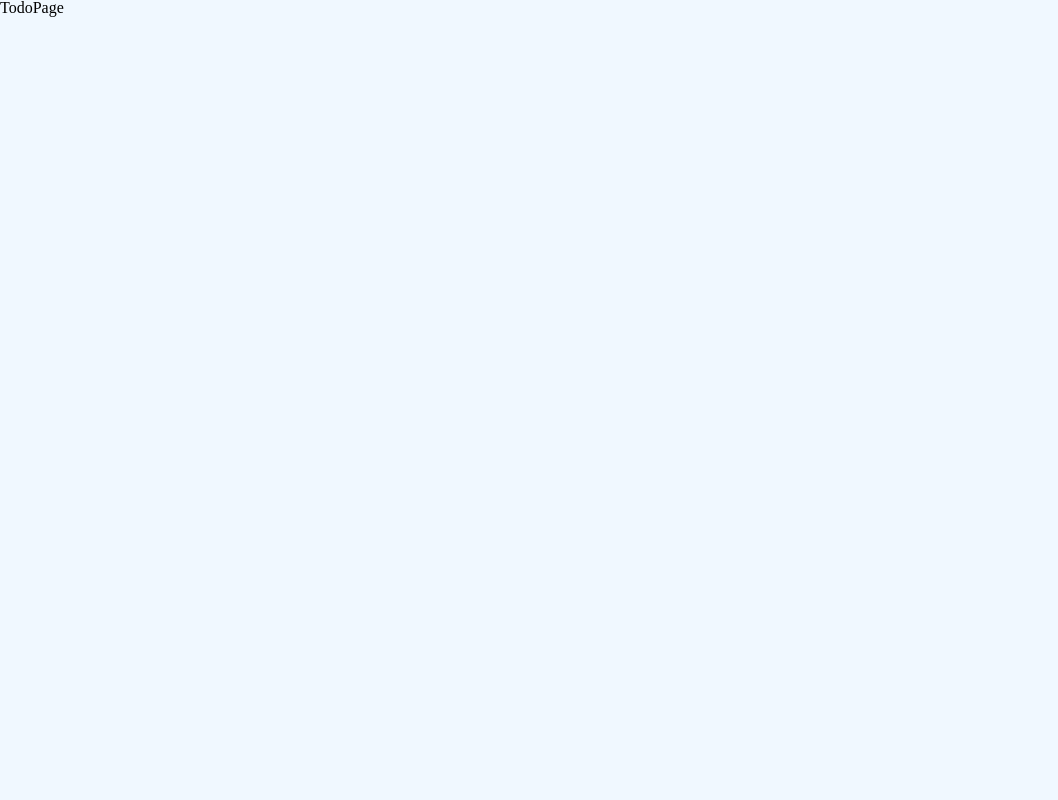
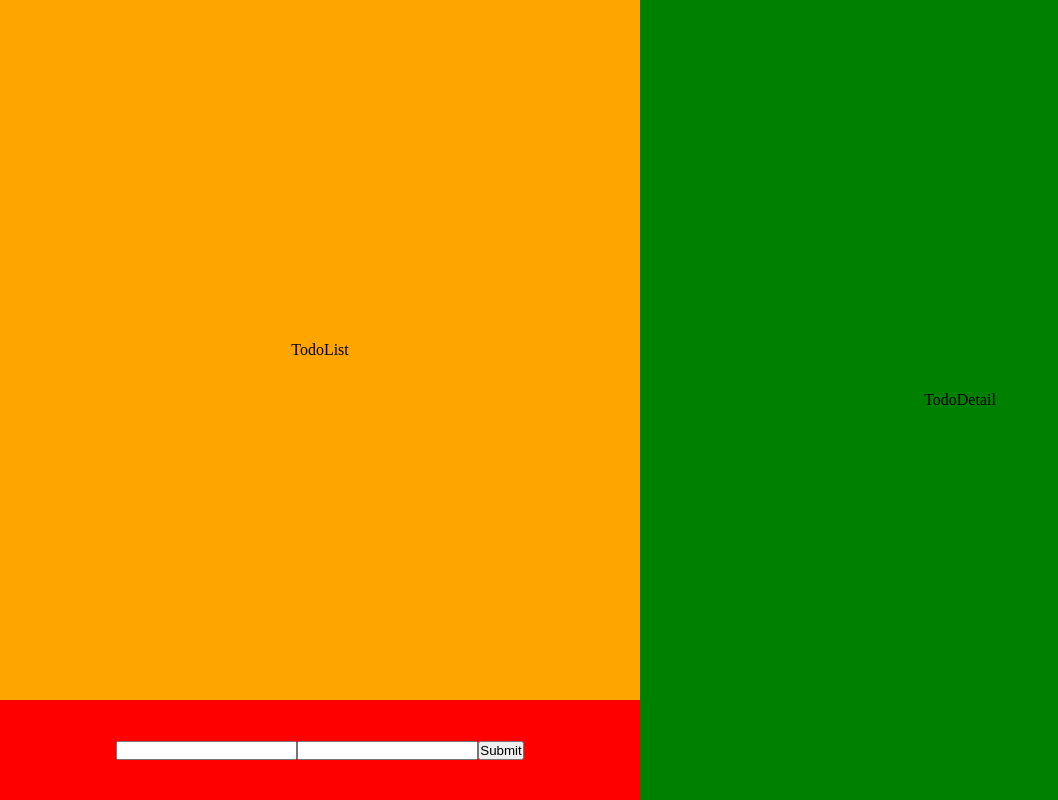
Before and after one commit to JongHoonSon/JH-Todo, a React (Create React App) app: page /todo in a window 1280 px wide. Shown: the whole page, without its empty margins (0-1058 px from the left). Built offline with nearby package versions, Linux system fonts and the light colour scheme.

Commit message:
Feat: Todo 폼 구현

```diff
--- /dev/null
+++ b/src/components/todo/TodoDetail.tsx
@@ -0,0 +1,15 @@
+import styled from "styled-components";
+
+export const TodoDetail = () => {
+  return <Container>TodoDetail</Container>;
+};
+
+const Container = styled.div`
+  width: 100%;
+  height: 100%;
+  margin: auto;
+  display: flex;
+  justify-content: center;
+  align-items: center;
+  background-color: green;
+`;
--- /dev/null
+++ b/src/components/todo/TodoForm.tsx
@@ -0,0 +1,49 @@
+import styled from "styled-components";
+import { useState } from "react";
+import axios from "axios";
+import { CREATE_TODO } from "./../../constants/api";
+
+export const TodoForm = () => {
+  const [todoTitle, setTodoTitle] = useState<string>("");
+  const [todoContent, setTodoContent] = useState<string>("");
+
+  const handleFormSubmit = (e: any) => {
+    e.preventDefault();
+
+    axios.post(
+      CREATE_TODO,
+      { title: todoTitle, content: todoContent },
+      {
+        headers: {
+          Authorization: window.localStorage.getItem("jwt"),
+        },
+      }
+    );
+  };
+
+  return (
+    <Container>
+      <form onSubmit={handleFormSubmit}>
+        <input
+          value={todoTitle}
+          onChange={(e) => setTodoTitle(e.target.value)}
+        />
+        <input
+          value={todoContent}
+          onChange={(e) => setTodoContent(e.target.value)}
+        />
+        <input type="submit" />
+      </form>
+    </Container>
+  );
+};
+
+const Container = styled.div`
+  width: 100%;
+  height: 100px;
+  margin: auto;
+  display: flex;
+  justify-content: center;
+  align-items: center;
+  background-color: red;
+`;
--- /dev/null
+++ b/src/components/todo/TodoList.tsx
@@ -0,0 +1,15 @@
+import styled from "styled-components";
+
+export const TodoList = () => {
+  return <Container>TodoList</Container>;
+};
+
+const Container = styled.div`
+  width: 100%;
+  height: calc(100% - 100px);
+  margin: auto;
+  display: flex;
+  justify-content: center;
+  align-items: center;
+  background-color: orange;
+`;
--- a/src/pages/todo/TodoPage.tsx
+++ b/src/pages/todo/TodoPage.tsx
@@ -1,3 +1,33 @@
+import styled from "styled-components";
+import { TodoList } from "../../components/todo/TodoList";
+import { TodoDetail } from "./../../components/todo/TodoDetail";
+import { TodoForm } from "./../../components/todo/TodoForm";
+
 export const TodoPage = () => {
-  return <div>TodoPage</div>;
+  return (
+    <Container>
+      <Section>
+        <TodoList />
+        <TodoForm />
+      </Section>
+      <Section>
+        <TodoDetail />
+      </Section>
+    </Container>
+  );
 };
+
+const Container = styled.div`
+  width: 100%;
+  height: 100%;
+  margin: auto;
+  display: flex;
+  justify-content: center;
+  align-items: center;
+  background-color: peru;
+`;
+
+const Section = styled.div`
+  width: 50%;
+  height: 100%;
+`;
```
Also changed, not shown: src/components/todo/TodoListItem.tsx (added, +15 -0 lines).
